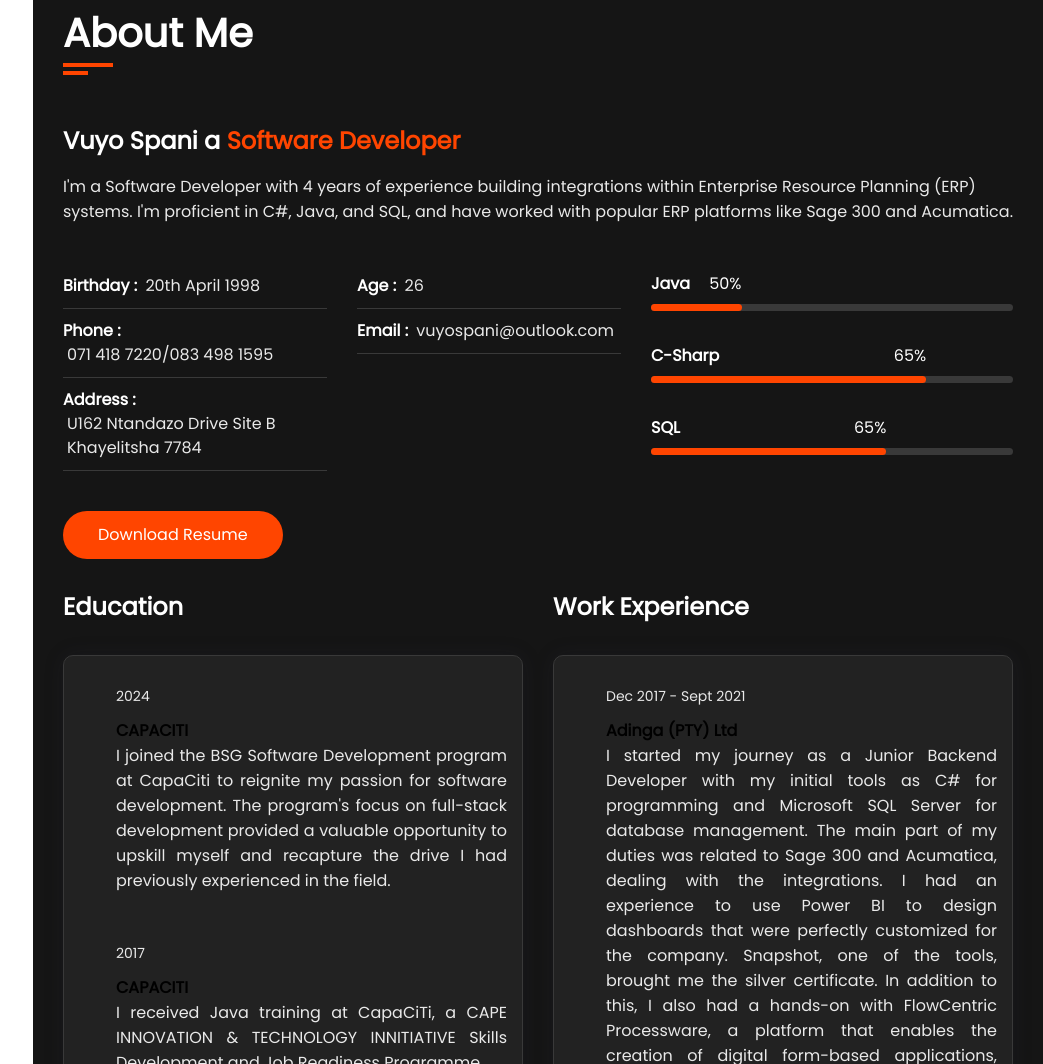
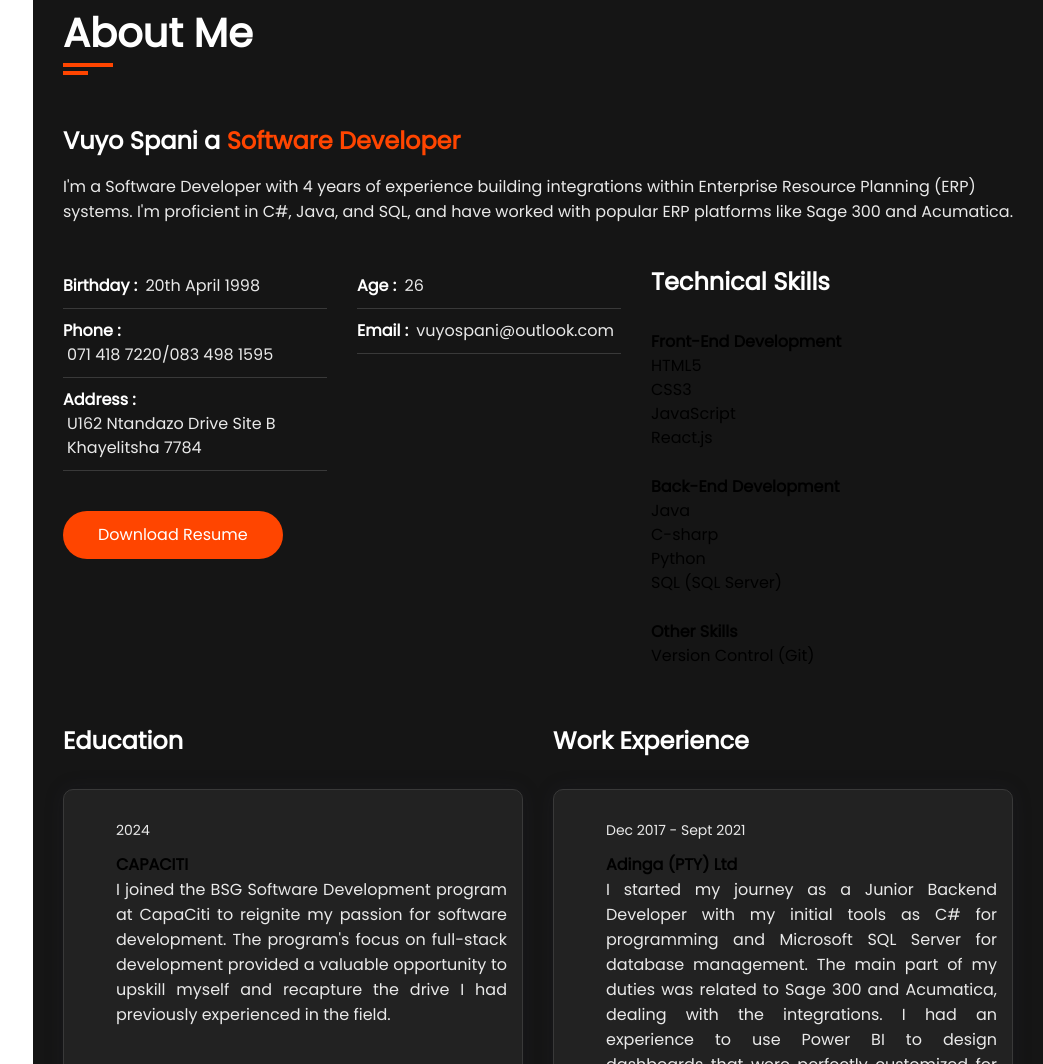
Before and after one commit to spanuel/vuyo-spani-portfolio, a website: page index.html in a window 1280 px wide. Shown: the part 857-1921 px from the top of the page, without its empty margins (237-1280 px from the left). Drawn offline with Linux system fonts and the light colour scheme; a web font is replaced by a local one.

Commit message:
updated skills

```diff
--- a/index.html
+++ b/index.html
@@ -82,31 +82,32 @@
                                     </div>
                                 </div>
                                 <div class="skills padd-15">
-                                    <div class="row">
-                                        <div class="skill-item padd-15">
-                                            <h5>Java</h5>
-                                            <div class="progressbar">
-                                                <div class="progress" style="width:25%;">
-                                                    <div class="percentage">50%</div>
-                                                </div>
-                                            </div>
-                                        </div>
-                                        <div class="skill-item padd-15">
-                                            <h5>C-sharp</h5>
-                                            <div class="progressbar">
-                                                <div class="progress" style="width:76%;">
-                                                    <div class="percentage">65%</div>
-                                                </div>
-                                            </div>
-                                        </div>
-                                        <div class="skill-item padd-15">
-                                            <h5>SQL</h5>
-                                            <div class="progressbar">
-                                                <div class="progress" style="width:65%;">
-                                                    <div class="percentage">65%</div>
-                                                </div>
-                                            </div>
-                                        </div>
+                                    <h3 class="title">Technical Skills</h3>
+                                    <div class="skill-grid">
+                                      <div class="skill-item">
+                                        <h4>Front-End Development</h4>
+                                        <ul>
+                                          <li>HTML5</li>
+                                          <li>CSS3</li>
+                                          <li>JavaScript</li>
+                                          <li>React.js</li>
+                                          </ul>
+                                      </div>
+                                      <div class="skill-item">
+                                        <h4>Back-End Development</h4>
+                                        <ul>
+                                          <li>Java</li>
+                                          <li>C-sharp</li>
+                                          <li>Python</li>
+                                          <li>SQL (SQL Server)</li>
+                                          </ul>
+                                      </div>
+                                      <div class="skill-item">
+                                        <h4>Other Skills</h4>
+                                        <ul>
+                                          <li>Version Control (Git)</li>
+                                          </ul>
+                                      </div>
                                     </div>
                                 </div>
                             </div>
```
